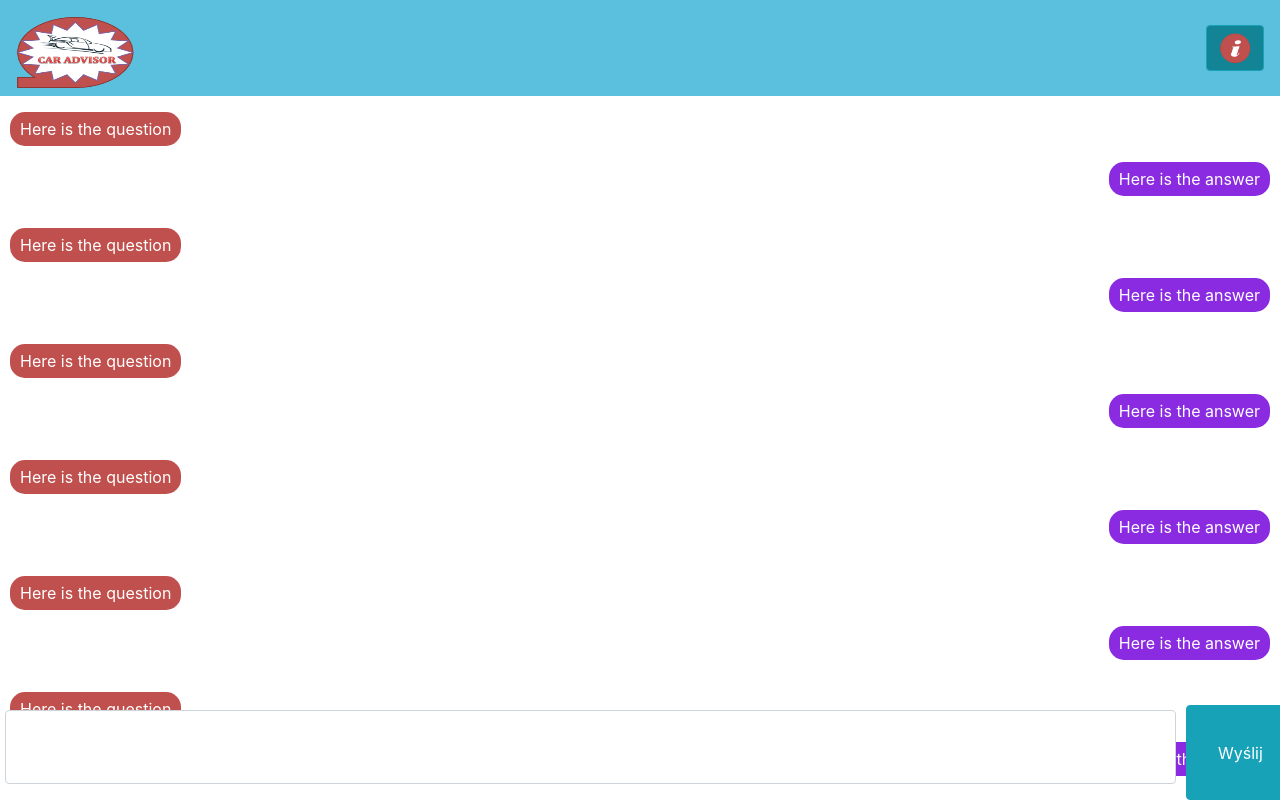
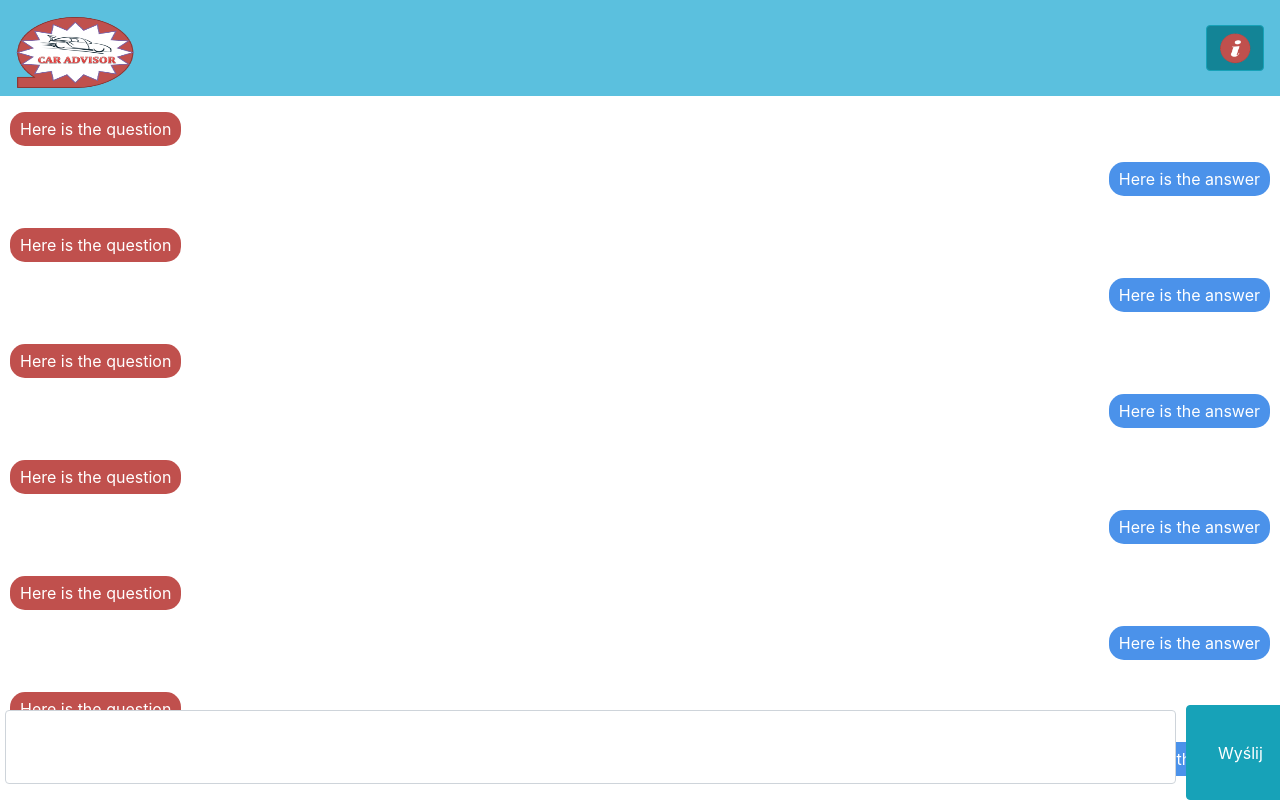
Before and after one commit to kos672/caradvisor-client, an Angular app: page / in a window 1280 px wide. Shown: the top 802 px of the page. Built offline with nearby package versions, Linux system fonts and the light colour scheme.

Commit message:
changed bg color of answer

```diff
--- a/src/app/content/answer/answer.component.css
+++ b/src/app/content/answer/answer.component.css
@@ -1,6 +1,6 @@
 p {
   padding: 5px 10px;
-  background-color: blueviolet;
+  background-color: #4b92ea;
   border-radius: 15px;
   color: white;
   margin-right: 10px;
```
